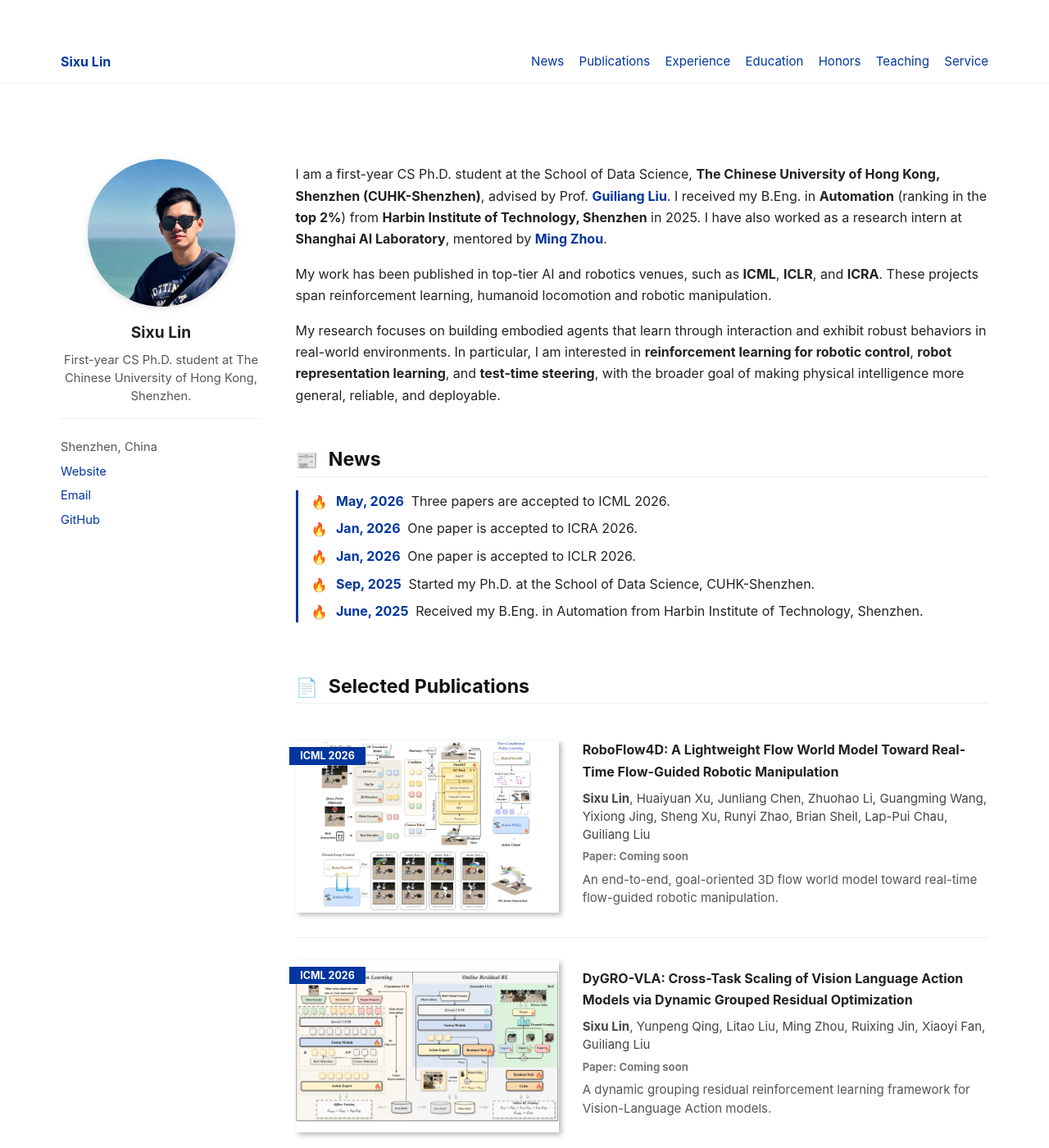
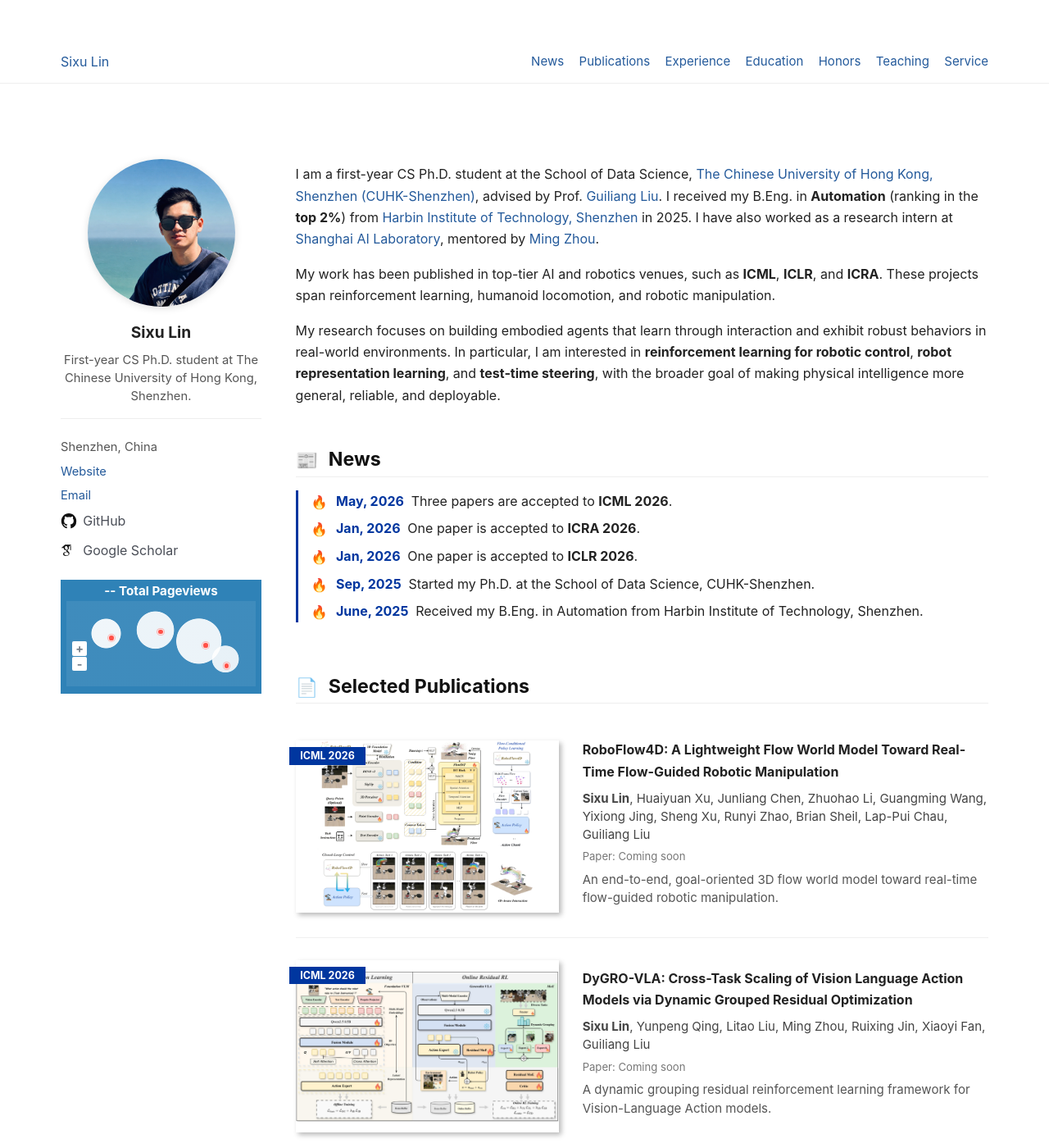
Before and after one commit to Simonlinsx/Simonlinsx.github.io, a Jekyll site: the page built from _pages/about.md, in a window 1280 px wide and 1400 px high. Shown: the whole window at 82% size. Built offline with Jekyll 4.4.1, drawn with Linux system fonts in a browser that asks for light colours; some web fonts are replaced; a script bundle is joined from its source files by our own code; library files that are not in the unit come from our copies; comment, search, counter and statistics services are not loaded; some of the changed text lies outside the part shown.

Commit message:
Update profile links and pageview

```diff
--- a/_config.yml
+++ b/_config.yml
@@ -35,7 +35,7 @@ author:
   # Academic websites
   academia         : # URL
   arxiv            : # URL - Update with the correct link to your profile
-  googlescholar    :
+  googlescholar    : "https://scholar.google.com/citations?user=AGD25x0AAAAJ&hl=en"
   inspire-hep      : # URL
   impactstory      : # URL
   orcid            :
--- a/_includes/author-profile.html
+++ b/_includes/author-profile.html
@@ -35,11 +35,22 @@
         <li><a href="mailto:{{ author.email }}">Email</a></li>
       {% endif %}
       {% if author.github %}
-        <li><a href="https://github.com/{{ author.github }}">GitHub</a></li>
+        <li class="author__link"><a href="https://github.com/{{ author.github }}"><svg class="author-icon" aria-hidden="true" viewBox="0 0 16 16"><path fill="currentColor" d="M8 0C3.58 0 0 3.67 0 8.19c0 3.62 2.29 6.69 5.47 7.77.4.08.55-.18.55-.4 0-.2-.01-.84-.01-1.53-2.01.38-2.53-.5-2.69-.96-.09-.24-.48-.96-.82-1.16-.28-.16-.68-.56-.01-.57.63-.01 1.08.59 1.23.84.72 1.24 1.87.89 2.33.68.07-.53.28-.89.51-1.09-1.78-.21-3.64-.91-3.64-4.03 0-.89.31-1.62.82-2.19-.08-.21-.36-1.04.08-2.16 0 0 .67-.22 2.2.84A7.43 7.43 0 0 1 8 3.96c.68 0 1.36.09 2 .27 1.53-1.06 2.2-.84 2.2-.84.44 1.12.16 1.95.08 2.16.51.57.82 1.3.82 2.19 0 3.13-1.87 3.82-3.65 4.03.29.26.54.76.54 1.53 0 1.1-.01 1.99-.01 2.26 0 .22.15.48.55.4A8.17 8.17 0 0 0 16 8.19C16 3.67 12.42 0 8 0Z"/></svg> GitHub</a></li>
       {% endif %}
       {% if author.googlescholar %}
-        <li><a href="{{ author.googlescholar }}">Google Scholar</a></li>
+        <li class="author__link"><a href="{{ author.googlescholar }}"><i class="ai ai-google-scholar" aria-hidden="true"></i> Google Scholar</a></li>
       {% endif %}
     </ul>
   </div>
+
+  <div class="pageview-card">
+    <div class="pageview-title"><span id="busuanzi_value_site_pv">--</span> Total Pageviews</div>
+    <div class="pageview-map" aria-hidden="true">
+      <span class="pageview-dot pageview-dot--na"></span>
+      <span class="pageview-dot pageview-dot--eu"></span>
+      <span class="pageview-dot pageview-dot--cn"></span>
+      <span class="pageview-dot pageview-dot--au"></span>
+    </div>
+  </div>
+  <script async src="//busuanzi.ibruce.info/busuanzi/2.3/busuanzi.pure.mini.js"></script>
 </div>
--- a/_pages/about.md
+++ b/_pages/about.md
@@ -10,12 +10,12 @@ redirect_from:
 
 <span class='anchor' id='about-me'></span>
 
-I am a first-year CS Ph.D. student at the School of Data Science, **The Chinese University of Hong Kong, Shenzhen (CUHK-Shenzhen)**, advised by Prof. **[Guiliang Liu](https://guiliang.me/)**.
-I received my B.Eng. in **Automation** (ranking in the **top 2%**) from **Harbin Institute of Technology, Shenzhen** in 2025.
-I have also worked as a research intern at **Shanghai AI Laboratory**, mentored by **[Ming Zhou](https://www.mingzak.com/)**.
+I am a first-year CS Ph.D. student at the School of Data Science, [The Chinese University of Hong Kong, Shenzhen (CUHK-Shenzhen)](https://www.cuhk.edu.cn/en), advised by Prof. [Guiliang Liu](https://guiliang.me/).
+I received my B.Eng. in **Automation** (ranking in the **top 2%**) from [Harbin Institute of Technology, Shenzhen](https://en.hitsz.edu.cn/) in 2025.
+I have also worked as a research intern at [Shanghai AI Laboratory](https://www.shlab.org.cn/), mentored by [Ming Zhou](https://www.mingzak.com/).
 
 My work has been published in top-tier AI and robotics venues, such as **ICML**, **ICLR**, and **ICRA**.
-These projects span reinforcement learning, humanoid locomotion and robotic manipulation.
+These projects span reinforcement learning, humanoid locomotion, and robotic manipulation.
 
 My research focuses on building embodied agents that learn through interaction and exhibit robust behaviors in real-world environments.
 In particular, I am interested in **reinforcement learning for robotic control**, **robot representation learning**, and **test-time steering**, with the broader goal of making physical intelligence more general, reliable, and deployable.
@@ -26,9 +26,9 @@ In particular, I am interested in **reinforcement learning for robotic control**
 # <span class="section-icon">📰</span> News
 
 <div class="news-list">
-  <div class="news-item"><span class="news-date">May, 2026</span><span>Three papers are accepted to ICML 2026.</span></div>
-  <div class="news-item"><span class="news-date">Jan, 2026 </span><span>One paper is accepted to ICRA 2026.</span></div>
-  <div class="news-item"><span class="news-date">Jan, 2026 </span><span>One paper is accepted to ICLR 2026.</span></div>
+  <div class="news-item"><span class="news-date">May, 2026</span><span>Three papers are accepted to <strong>ICML 2026</strong>.</span></div>
+  <div class="news-item"><span class="news-date">Jan, 2026 </span><span>One paper is accepted to <strong>ICRA 2026</strong>.</span></div>
+  <div class="news-item"><span class="news-date">Jan, 2026 </span><span>One paper is accepted to <strong>ICLR 2026</strong>.</span></div>
   <div class="news-item"><span class="news-date">Sep, 2025</span><span>Started my Ph.D. at the School of Data Science, CUHK-Shenzhen.</span></div>
   <div class="news-item"><span class="news-date">June, 2025</span><span>Received my B.Eng. in Automation from Harbin Institute of Technology, Shenzhen.</span></div>
 </div>
@@ -85,21 +85,6 @@ In particular, I am interested in **reinforcement learning for robotic control**
 </div>
 </div>
 
-<div class='paper-box'><div class='paper-box-image'><div><div class="badge">ICML 2026</div><img src='images/research/BiTrajDiff.png' alt="BiTrajDiff paper thumbnail" width="100%"></div></div>
-<div class='paper-box-text' markdown="1">
-
-**BiTrajDiff: Bidirectional Trajectory Generation with Diffusion Models for Offline Reinforcement Learning**
-
-<p class="paper-authors">Yunpeng Qing, Yixiao Chi, Shuo Chen, Shunyu Liu, Kelu Yao, <strong>Sixu Lin</strong>, Litao Liu, Changqing Zou</p>
-
-<div class="paper-links">
-  <a href="https://arxiv.org/pdf/2506.05762">Paper</a>
-</div>
-
-<p class="paper-summary">A bidirectional diffusion framework for offline reinforcement learning that models both future and history trajectories from intermediate states.</p>
-</div>
-</div>
-
 <div class='paper-box'><div class='paper-box-image'><div><div class="badge">ICRA 2026</div><img src='images/research/Signbot.png' alt="SignBot pipeline" width="100%"></div></div>
 <div class='paper-box-text' markdown="1">
 
@@ -113,6 +98,21 @@ In particular, I am interested in **reinforcement learning for robotic control**
 </div>
 
 <p class="paper-summary">A human-to-humanoid sign language interaction framework spanning motion retargeting, motion control, and generative interaction.</p>
+</div>
+</div>
+
+<div class='paper-box'><div class='paper-box-image'><div><div class="badge">ICML 2026</div><img src='images/research/BiTrajDiff.png' alt="BiTrajDiff paper thumbnail" width="100%"></div></div>
+<div class='paper-box-text' markdown="1">
+
+**BiTrajDiff: Bidirectional Trajectory Generation with Diffusion Models for Offline Reinforcement Learning**
+
+<p class="paper-authors">Yunpeng Qing, Yixiao Chi, Shuo Chen, Shunyu Liu, Kelu Yao, <strong>Sixu Lin</strong>, Litao Liu, Changqing Zou</p>
+
+<div class="paper-links">
+  <a href="https://arxiv.org/pdf/2506.05762">Paper</a>
+</div>
+
+<p class="paper-summary">A bidirectional diffusion framework for offline reinforcement learning that models both future and history trajectories from intermediate states.</p>
 </div>
 </div>
 
--- a/assets/css/main.css
+++ b/assets/css/main.css
@@ -16,12 +16,13 @@ body {
 }
 
 a {
-  color: #00369f;
+  color: #245a9b;
+  font-weight: 400;
   text-decoration: none;
 }
 
 a:hover {
-  color: #001f5f;
+  color: #164170;
   text-decoration: underline;
 }
 
@@ -126,6 +127,100 @@ strong {
   color: #555555;
   font-size: 0.92rem;
   margin: 0.35rem 0;
+}
+
+.author__link a {
+  align-items: center;
+  color: #4b4f58;
+  display: inline-flex;
+  font-size: 1rem;
+  gap: 0.45rem;
+}
+
+.author__link i,
+.author-icon {
+  color: #111111;
+  font-size: 1.15rem;
+  height: 1.15rem;
+  width: 1.25rem;
+}
+
+.pageview-card {
+  background: #2f82b7;
+  color: #ffffff;
+  margin-top: 1.4rem;
+  overflow: hidden;
+  text-align: center;
+}
+
+.pageview-title {
+  font-size: 0.95rem;
+  font-weight: 700;
+  line-height: 1.25;
+  padding-top: 0.25rem;
+}
+
+.pageview-map {
+  background:
+    radial-gradient(circle at 21% 38%, rgba(255, 255, 255, 0.92) 0 1.1rem, transparent 1.15rem),
+    radial-gradient(circle at 47% 34%, rgba(255, 255, 255, 0.9) 0 1.4rem, transparent 1.45rem),
+    radial-gradient(circle at 70% 47%, rgba(255, 255, 255, 0.9) 0 1.7rem, transparent 1.75rem),
+    radial-gradient(circle at 84% 68%, rgba(255, 255, 255, 0.88) 0 1rem, transparent 1.05rem),
+    linear-gradient(0deg, rgba(255, 255, 255, 0.08), rgba(255, 255, 255, 0.08));
+  height: 104px;
+  margin: 0.2rem 0.45rem 0.55rem;
+  position: relative;
+}
+
+.pageview-map::before,
+.pageview-map::after {
+  background: #ffffff;
+  border-radius: 2px;
+  color: #75808c;
+  content: "+";
+  font-size: 0.9rem;
+  font-weight: 700;
+  height: 1.1rem;
+  left: 0.45rem;
+  line-height: 1.1rem;
+  position: absolute;
+  top: 3.05rem;
+  width: 1.1rem;
+}
+
+.pageview-map::after {
+  content: "-";
+  top: 4.2rem;
+}
+
+.pageview-dot {
+  background: #ff5148;
+  border: 1px solid rgba(255, 255, 255, 0.85);
+  border-radius: 50%;
+  box-shadow: 0 0 0 1px rgba(255, 81, 72, 0.35);
+  height: 0.48rem;
+  position: absolute;
+  width: 0.48rem;
+}
+
+.pageview-dot--na {
+  left: 22%;
+  top: 39%;
+}
+
+.pageview-dot--eu {
+  left: 48%;
+  top: 32%;
+}
+
+.pageview-dot--cn {
+  left: 72%;
+  top: 48%;
+}
+
+.pageview-dot--au {
+  left: 83%;
+  top: 72%;
 }
 
 .page {
@@ -255,19 +350,23 @@ h1:before {
 
 .paper-links a,
 .paper-link-muted {
-  color: #00369f;
+  color: #245a9b;
   font-size: 0.82rem;
-  font-weight: 700;
+  font-weight: 400;
   line-height: 1.2;
 }
 
 .paper-links a:hover {
-  color: #001f5f;
+  color: #164170;
   text-decoration: underline;
 }
 
 .paper-link-muted {
   color: #777777;
+}
+
+.page__footer {
+  display: none;
 }
 
 .paper-summary {
```
Also changed, not shown: other parts of _pages/about.md (+1 -1 lines), 1 other file.
